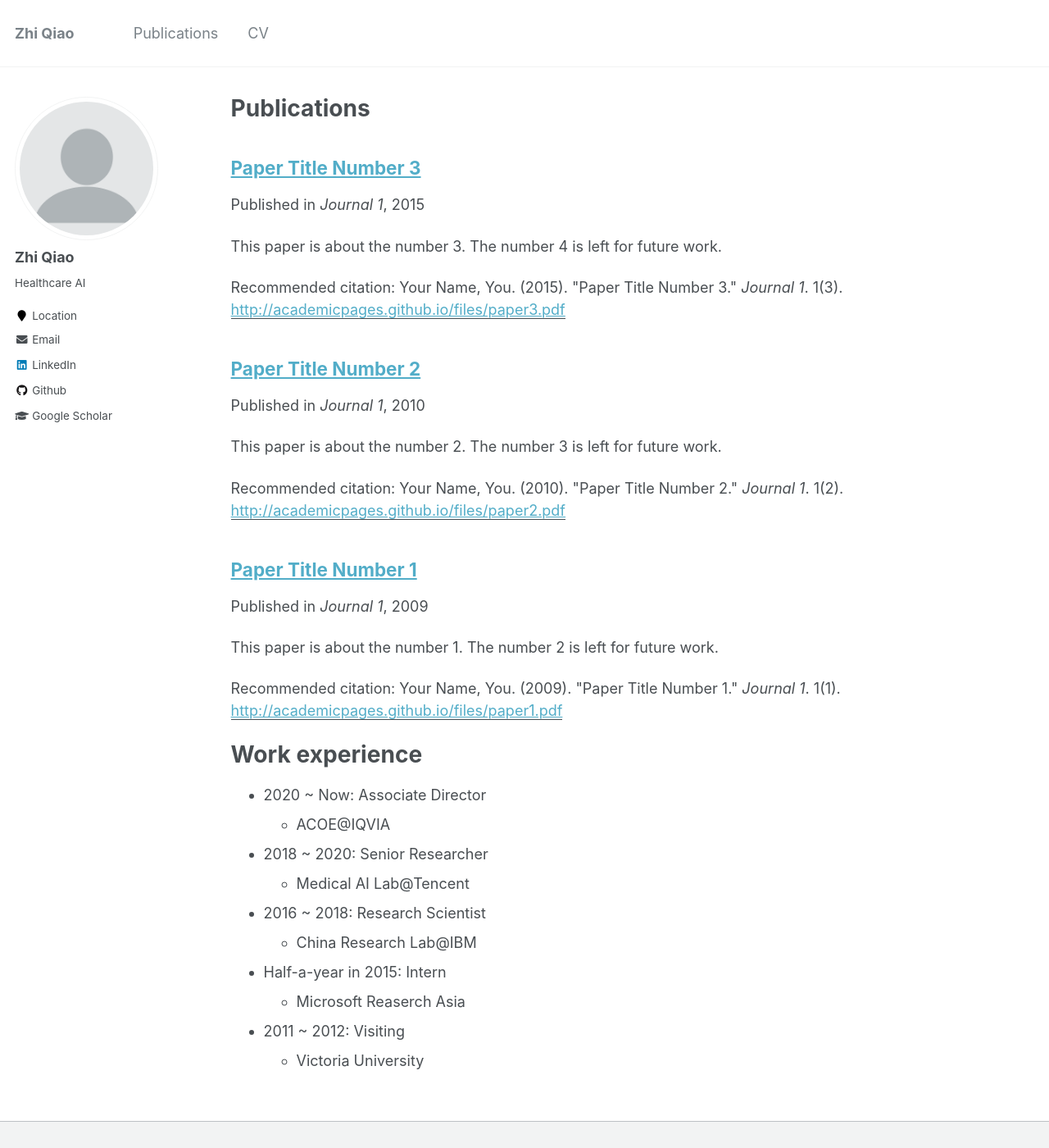
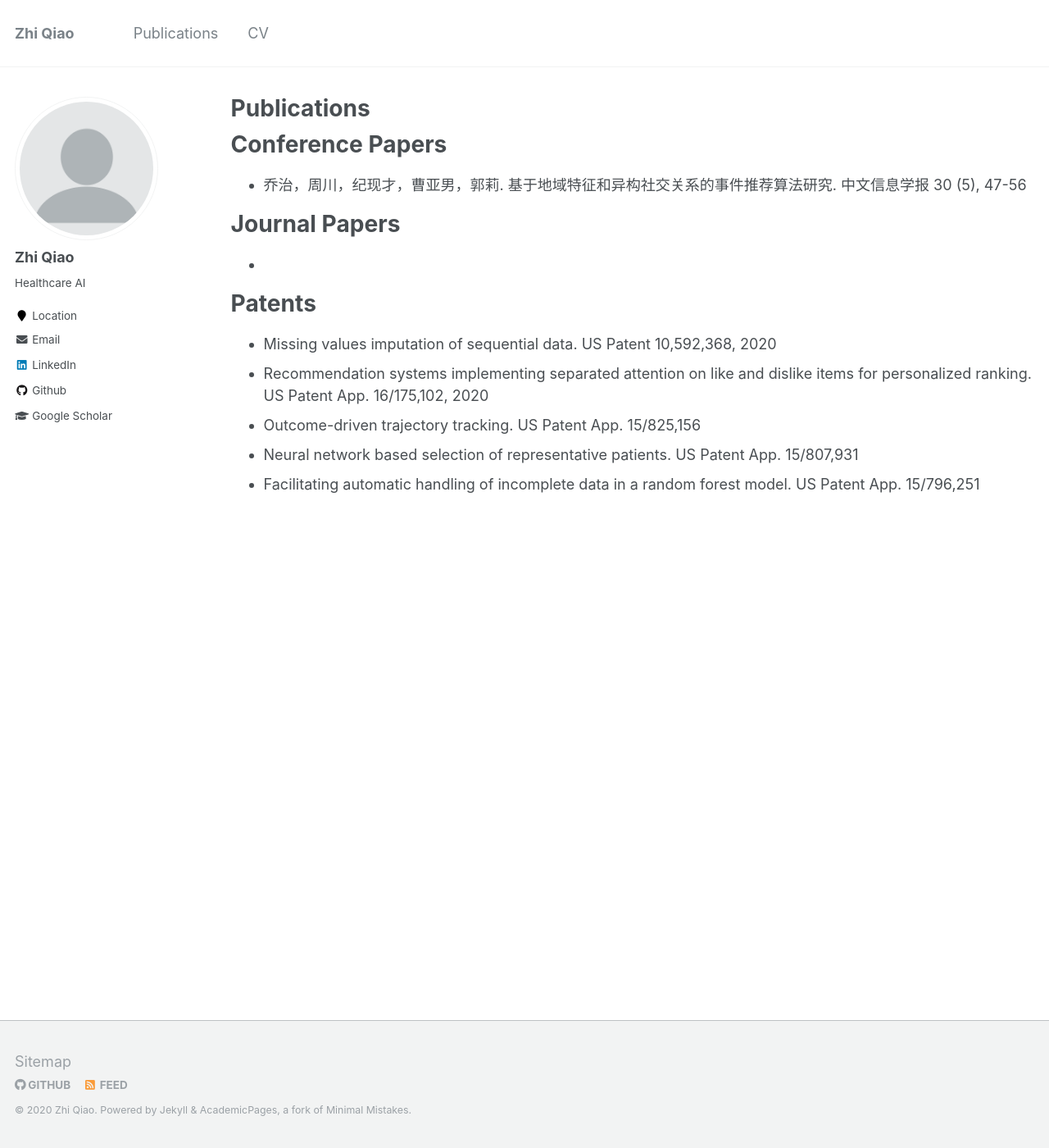
Before and after one commit to qxiaobu/qxiaobu.github.io, a Jekyll site: the page built from _pages/publications.md, in a window 1280 px wide and 1400 px high. Shown: the whole window at 82% size. Built offline with Jekyll 4.4.1, drawn with Linux system fonts in a browser that asks for light colours.

Commit message:
Update publications.md

```diff
--- a/_pages/publications.md
+++ b/_pages/publications.md
@@ -1,33 +1,21 @@
 ---
 layout: archive
 title: "Publications"
-permalink: /publications/
 author_profile: true
 ---
 
-{% if author.googlescholar %}
-  You can also find my articles on <u><a href="{{https://scholar.google.com/citations?hl=en&user=20W38KYAAAAJ&view_op=list_works&sortby=pubdate}}">my Google Scholar profile</a>.</u>
-{% endif %}
+Conference Papers
+======
+* 乔治，周川，纪现才，曹亚男，郭莉. 基于地域特征和异构社交关系的事件推荐算法研究. 中文信息学报 30 (5), 47-56
 
-{% include base_path %}
+Journal Papers
+======
+*
 
-{% for post in site.publications reversed %}
-  {% include archive-single.html %}
-{% endfor %}
-
-Work experience
+Patents
 ======
-* 2020 ~ Now: Associate Director
-  * ACOE@IQVIA
-
-* 2018 ~ 2020: Senior Researcher
-  * Medical AI Lab@Tencent
-
-* 2016 ~ 2018: Research Scientist
-  * China Research Lab@IBM
-
-* Half-a-year in 2015: Intern
-  * Microsoft Reaserch Asia
-
-* 2011 ~ 2012: Visiting
-  * Victoria University
+* Missing values imputation of sequential data. US Patent 10,592,368, 2020
+* Recommendation systems implementing separated attention on like and dislike items for personalized ranking. US Patent App. 16/175,102, 2020
+* Outcome-driven trajectory tracking. US Patent App. 15/825,156
+* Neural network based selection of representative patients. US Patent App. 15/807,931
+* Facilitating automatic handling of incomplete data in a random forest model. US Patent App. 15/796,251
```
